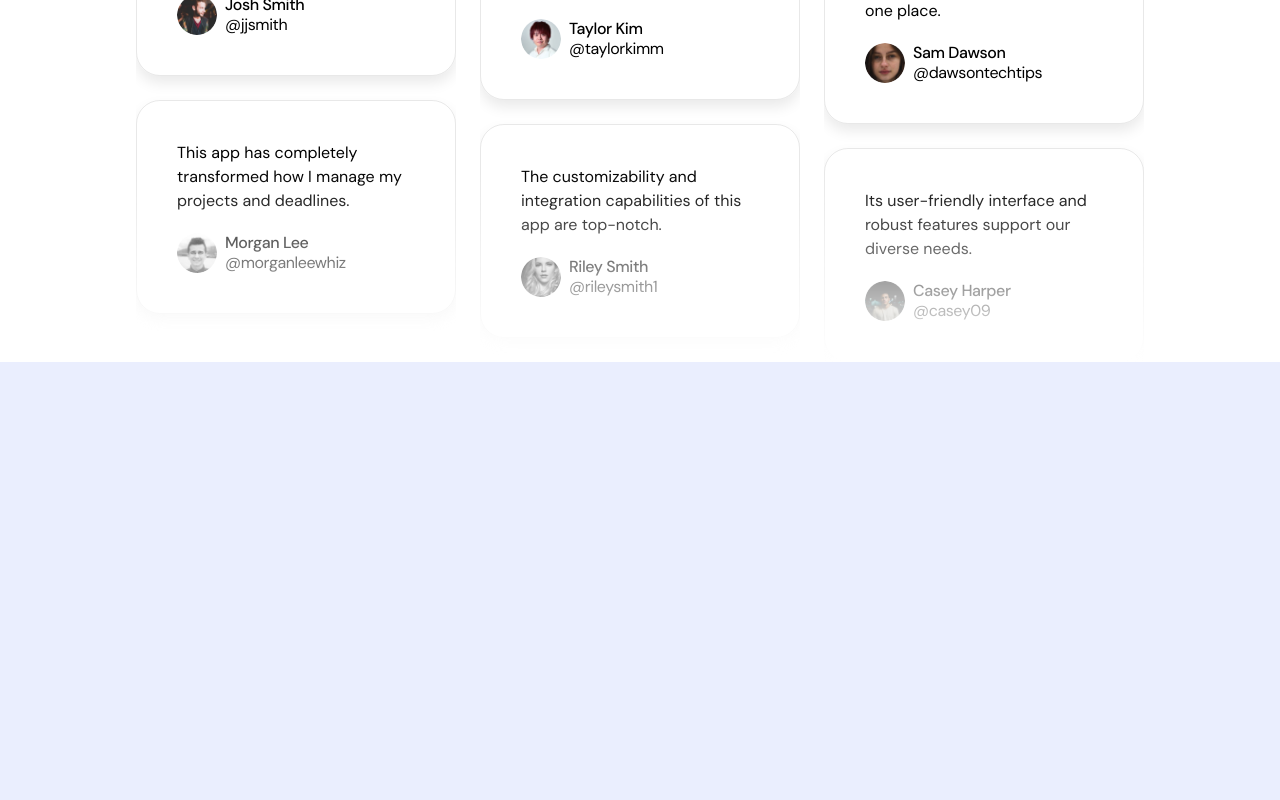
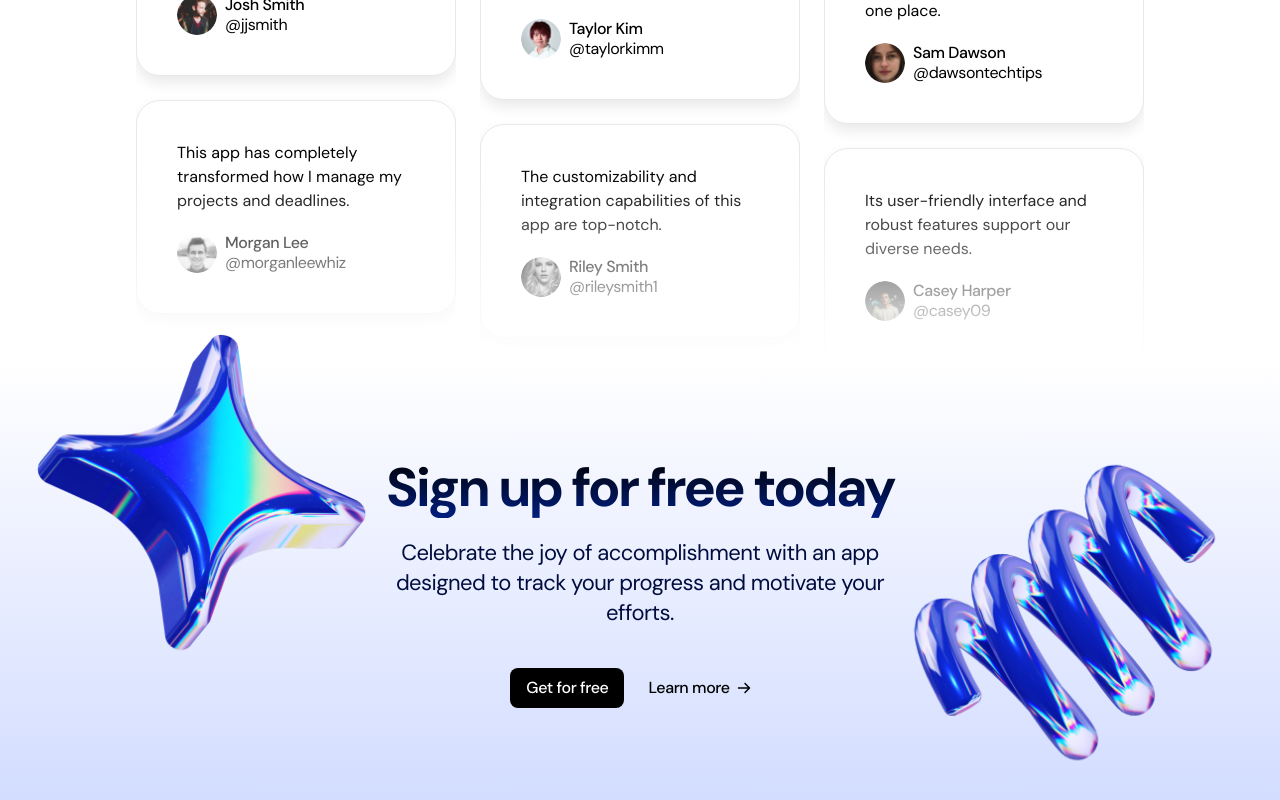
Before and after one commit to AliMoradpour/light-saas-landingpage, a Next.js app: page / in a window 1280 px wide. Shown: the part 3839-4639 px from the top of the page. Before the commit the page ends 4201 px from the top, so only its background shows below. Built offline with nearby package versions, Linux system fonts and the light colour scheme.

Commit message:
call to action

```diff
--- a/src/app/page.tsx
+++ b/src/app/page.tsx
@@ -1,3 +1,4 @@
+import { CallToAction } from "@/sections/CallToAction";
 import { Header } from "@/sections/Header";
 import { Hero } from "@/sections/Hero";
 import { LogoTicker } from "@/sections/LogoTicker";
@@ -14,6 +15,7 @@ export default function Home() {
       <ProductShowcase />
       <Pricing />
       <Testimonials />
+      <CallToAction />
     </>
   );
 }
--- a/src/sections/CallToAction.tsx
+++ b/src/sections/CallToAction.tsx
@@ -1,3 +1,38 @@
+import ArrowRight from "@/assets/arrow-right.svg";
+import starImage from "@/assets/star.png";
+import springImage from "@/assets/spring.png";
+import Image from "next/image";
+
 export const CallToAction = () => {
-  return null;
+  return (
+    <section className="bg-gradient-to-b from-white to-[#D2DCFF] py-24 overflow-x-clip">
+      <div className="container">
+        <div className="section-heading relative">
+          <h2 className="section-title">Sign up for free today</h2>
+          <p className="section-description mt-5">
+            Celebrate the joy of accomplishment with an app designed to track your progress and motivate your efforts.
+          </p>
+          <Image
+            src={starImage}
+            alt="star image"
+            width={360}
+            className="hidden md:block absolute -left-[350px] -top-[137px]"
+          />
+          <Image
+            src={springImage}
+            alt="star image"
+            width={360}
+            className="hidden md:block absolute -right-[331px] -top-[19px]"
+          />
+        </div>
+        <div className="flex gap-2 mt-10 justify-center">
+          <button className="btn btn-primary">Get for free</button>
+          <button className="btn btn-text gap-1">
+            <span>Learn more</span>
+            <ArrowRight className="h-5 w-5" />
+          </button>
+        </div>
+      </div>
+    </section>
+  );
 };
```
